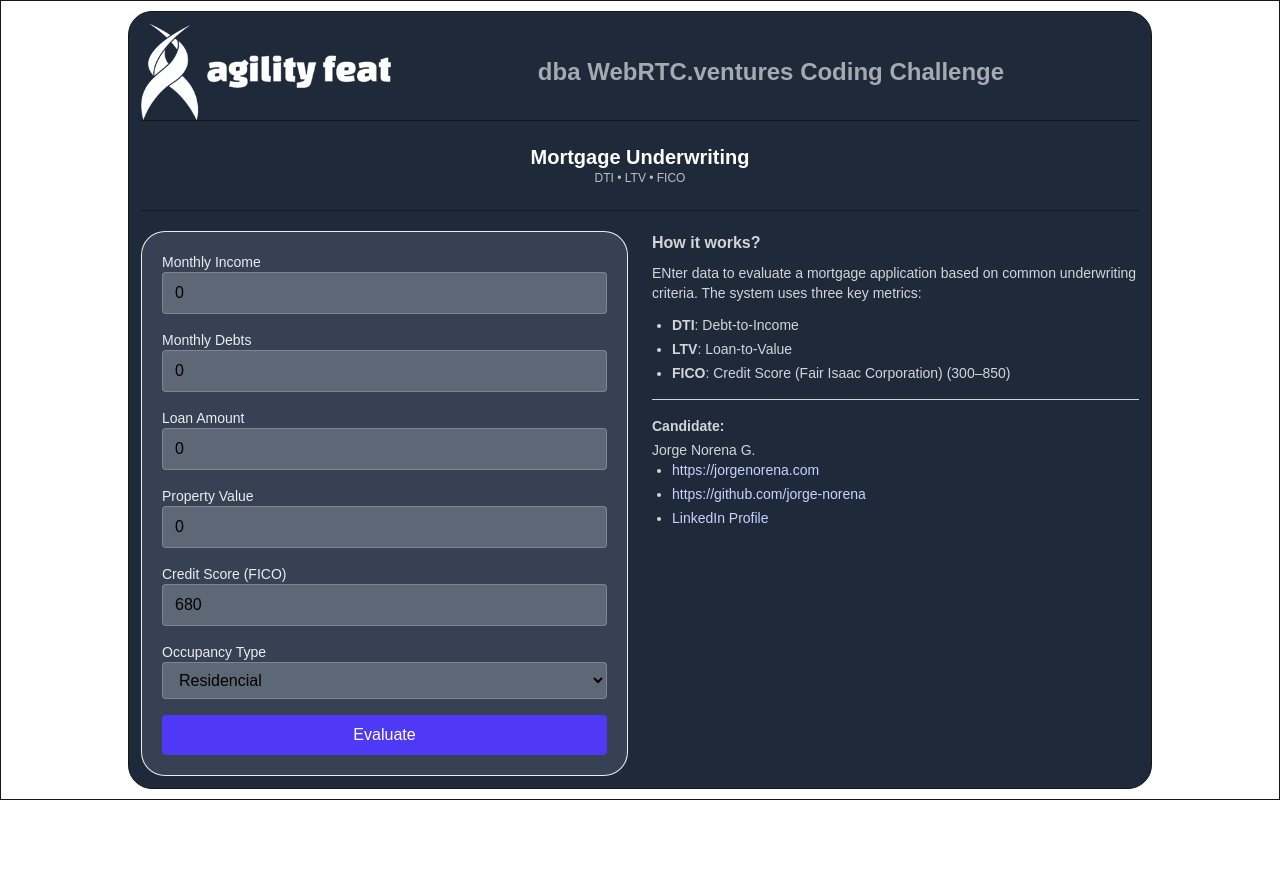
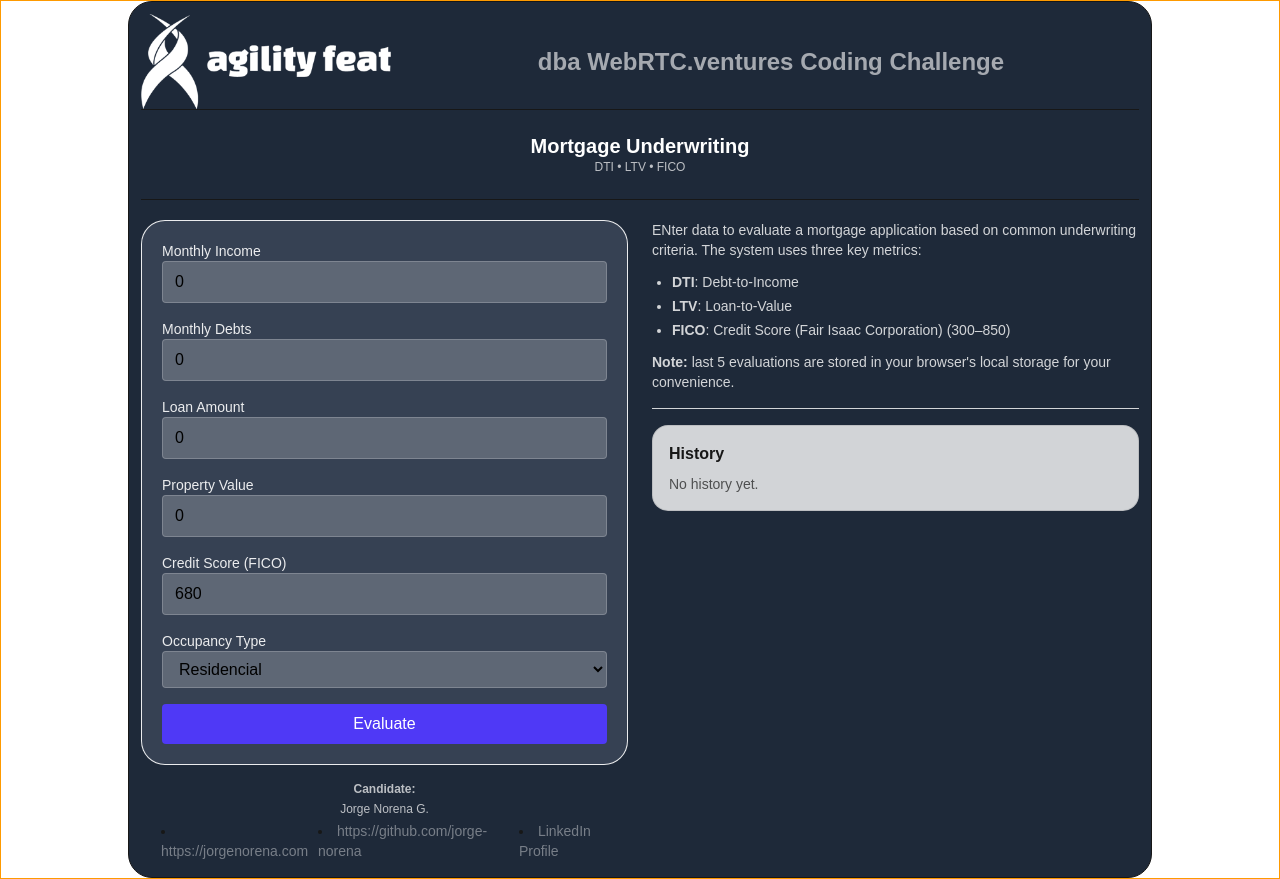
Before and after one commit to jorge-norena/mortgage-calculator, a Next.js app: page / in a window 1280 px wide. Before the commit the page ends 800 px from the top, so only its background shows below. Built offline with nearby package versions, Linux system fonts and the light colour scheme.

Commit message:
History in local-storage

```diff
--- a/app/page.tsx
+++ b/app/page.tsx
@@ -1,52 +1,63 @@
-'use client';
+"use client";
 
-import { useState } from 'react';
-import AppHeader from '@/components/AppHeader';
-import BorrowerForm from '@/components/BorrowerForm';
-import HelpPanel from '@/components/HelpPanel';
-import Modal from '@/components/Modal';
-import DecisionBadge from '@/components/Badge';
-import { BorrowerInput, EvaluationResult, EvaluateResponse } from '@/lib/types';
+import { useEffect, useState } from "react";
+import AppHeader from "@/components/AppHeader";
+import BorrowerForm from "@/components/BorrowerForm";
+import HelpPanel from "@/components/HelpPanel";
+import Credits from "@/components/Credits";
+import Modal from "@/components/Modal";
+import DecisionBadge from "@/components/Badge";
+import HistoryList from "@/components/HistoryList";
+import { BorrowerInput, EvaluationResult, EvaluateResponse } from "@/lib/types";
+import { loadHistory, saveToHistory } from "@/lib/storage";
 
 export default function HomePage() {
   const [result, setResult] = useState<EvaluationResult | null>(null);
   const [open, setOpen] = useState(false);
   const [loading, setLoading] = useState(false);
   const [errorMsg, setErrorMsg] = useState<string | null>(null);
+  const [history, setHistory] = useState<EvaluationResult[]>([]);
+
+  useEffect(() => {
+    setHistory(loadHistory());
+    console.log("Loaded history", loadHistory());
+  }, []);
 
   const handleFormSubmit = async (data: BorrowerInput) => {
     setLoading(true);
     setErrorMsg(null);
     setResult(null);
     try {
-      const res = await fetch('/api/evaluate', {
-        method: 'POST',
-        headers: { 'content-type': 'application/json' },
+      const res = await fetch("/api/evaluate", {
+        method: "POST",
+        headers: { "content-type": "application/json" },
         body: JSON.stringify(data),
       });
       const payload: EvaluateResponse = await res.json();
-      if (!res.ok || 'error' in payload) {
-        setErrorMsg((payload as any).error ?? 'Unable to evaluate');
+      if (!res.ok || "error" in payload) {
+        setErrorMsg((payload as any).error ?? "Unable to evaluate");
       } else {
-        setResult(payload as EvaluationResult);
-        setOpen(true); // ⬅️ abrir modal al recibir resultado
+        const r = payload as EvaluationResult;
+        setResult(r);
+        setOpen(true);
+        saveToHistory(r);
+        setHistory((prev) => [r, ...prev]); // reflejar en UI
       }
     } catch {
-      setErrorMsg('Network or server error');
+      setErrorMsg("Network or server error");
     } finally {
       setLoading(false);
     }
   };
 
   return (
-    <main className="min-h-screen grid place-items-center px-4 border">
-      <div className="w-full max-w-5xl border p-3 bg-gray-800 rounded-3xl shadow-4xl">
+    <main className="min-h-screen grid place-items-center px-4 border border-amber-500">
+      <div className="w-full max-w-5xl border p-3 bg-gray-800 rounded-3xl">
         <AppHeader />
-
         <div className="grid gap-6 md:grid-cols-2 pt-5">
           <section className="card">
             <BorrowerForm onSubmit={handleFormSubmit} />
-
+            <Credits/>
             {loading && <p className="text-sm mt-3 opacity-80">Evaluating…</p>}
             {errorMsg && (
               <p className="text-sm mt-3 text-red-700 border border-red-200 bg-red-50 rounded p-2">
@@ -55,11 +66,19 @@ export default function HomePage() {
             )}
           </section>
 
+          <div className=" gap-6">
             <HelpPanel />
+            <HistoryList
+              items={history}
+              onSelect={(r) => {
+                setResult(r);
+                setOpen(true);
+              }}
+            />
+          </div>
         </div>
       </div>
 
-      {/* Results Modal */}
       <Modal
         open={open && !!result}
         title="Evaluation Result"
@@ -71,44 +90,34 @@ export default function HomePage() {
               <span className="text-sm opacity-70">Decision</span>
               <DecisionBadge value={result.decision} />
             </div>
-
             <div className="grid grid-cols-2 gap-3">
               <div className="rounded-lg border border-black/10 bg-black/5 px-3 py-2">
                 <div className="text-xs opacity-70">DTI</div>
-                <div className="text-base font-semibold">{result.dti.toFixed(2)}</div>
+                <div className="text-base font-semibold">
+                  {result.dti.toFixed(2)}
+                </div>
               </div>
               <div className="rounded-lg border border-black/10 bg-black/5 px-3 py-2">
                 <div className="text-xs opacity-70">LTV</div>
-                <div className="text-base font-semibold">{result.ltv.toFixed(2)}</div>
+                <div className="text-base font-semibold">
+                  {result.ltv.toFixed(2)}
                 </div>
               </div>
-
+            </div>
             {result.reasons.length > 0 && (
-              <div className="grid gap-1">
-                <div className="text-sm font-medium">Reasons</div>
               <ul className="list-disc ml-5 text-sm">
                 {result.reasons.map((r, i) => (
                   <li key={i}>{r}</li>
                 ))}
               </ul>
-              </div>
             )}
-
             <div className="text-xs opacity-70">
               Evaluated at {new Date(result.timestamp).toLocaleString()}
-            </div>
-
-            <div className="mt-2 flex justify-end gap-2">
-              <button
-                onClick={() => setOpen(false)}
-                className="btn"
-              >
-                Close
-              </button>
             </div>
           </div>
         )}
       </Modal>
+      {/* <Credits /> */}
     </main>
   );
 }
--- /dev/null
+++ b/components/Credits.tsx
@@ -0,0 +1,15 @@
+export default function Credits() {
+  return (
+    <div className="text-xs">
+        <div className="mt-4 ">
+        <h2 className="mb-1 text-white/70 text-center"><strong>Candidate:</strong></h2>
+        <p className="mb-1 text-white/70 text-center">Jorge Norena G.</p>
+        <div className="list-disc ml-5 text-sm space-y-1 flex justify-between">
+        <li><a className="text-white/40 hover:text-indigo-300" target="_blank" href="https://jorgenorena.com">https://jorgenorena.com</a> </li>
+        <li><a className="text-white/40 hover:text-indigo-300" target="_blank" href="https://github.com/jorge-norena">https://github.com/jorge-norena</a></li>
+        <li><a className="text-white/40 hover:text-indigo-300"  target="_blank" href="https://www.linkedin.com/in/jorge-norena-full-stack/">LinkedIn Profile</a></li>
+      </div>
+      </div>
+    </div>
+  )
+}
--- a/components/HelpPanel.tsx
+++ b/components/HelpPanel.tsx
@@ -3,7 +3,6 @@
 export default function HelpPanel() {
   return (
     <aside className="card text-white/80">
-      <h2 className="text-base font-semibold mb-2">How it works?</h2>
       <p className="text-sm mb-3">
         ENter data to evaluate a mortgage application based on common
         underwriting criteria. The system uses three key metrics:
@@ -13,8 +12,12 @@ export default function HelpPanel() {
         <li><strong>LTV</strong>: Loan-to-Value</li>
         <li><strong>FICO</strong>: Credit Score (Fair Isaac Corporation) (300–850)</li>
       </ul>
+      <p className="text-sm mt-3">
+        <strong>Note:</strong> last 5 evaluations are stored in your browser's local storage for
+        your convenience.
+      </p>
       <hr className="my-4" />
-      <div className="mt-4 text-sm">
+      {/* <div className="mt-4 text-sm">
         <h2 className="mb-1"><strong>Candidate:</strong></h2>
         <p>Jorge Norena G.</p>
         <ul className="list-disc ml-5 text-sm space-y-1">
@@ -22,7 +25,7 @@ export default function HelpPanel() {
         <li><a className="text-indigo-200 hover:text-indigo-500" target="_blank" href="https://github.com/jorge-norena">https://github.com/jorge-norena</a></li>
         <li><a className="text-indigo-200 hover:text-indigo-500"  target="_blank" href="https://www.linkedin.com/in/jorge-norena-full-stack/">LinkedIn Profile</a></li>
       </ul>
-      </div>
+      </div> */}
     </aside>
   );
 }
--- /dev/null
+++ b/components/HistoryList.tsx
@@ -0,0 +1,44 @@
+"use client";
+
+import { EvaluationResult } from "@/lib/types";
+
+export default function HistoryList({
+  items,
+  onSelect,
+}: {
+  items: EvaluationResult[];
+  onSelect: (r: EvaluationResult) => void;
+}) {
+  return (
+    <aside className="rounded-2xl border border-black/10 bg-white/80 p-4">
+      <h3 className="text-base font-semibold mb-2">History</h3>
+
+      {items.length === 0 && (
+        <p className="text-sm opacity-70">No history yet.</p>
+      )}
+
+      <ul className="grid gap-2">
+        {items.map((r, i) => (
+          <li
+            key={r.timestamp + i}
+            className="rounded-lg border border-black/10 px-3 py-2 bg-black/5 hover:bg-black/10 cursor-pointer"
+            onClick={() => onSelect(r)}
+          >
+            <div className="flex items-center justify-between">
+              <span className="text-sm font-medium">{r.decision}</span>
+              <span className="text-xs opacity-70">
+                {new Date(r.timestamp).toLocaleString()}
+              </span>
+            </div>
+            <div className="text-xs opacity-80">
+              DTI {r.dti.toFixed(2)} • LTV {r.ltv.toFixed(2)} • FICO{" "}
+              {r.input.fico}
+            </div>
+          </li>
+        ))}
+      </ul>
+
+
+    </aside>
+  );
+}
--- /dev/null
+++ b/lib/storage.ts
@@ -0,0 +1,22 @@
+import { EvaluationResult } from './types';
+const KEY = 'mortages-history';
+
+export function loadHistory(): EvaluationResult[] {
+  if (typeof window === 'undefined') return [];
+  try {
+    return JSON.parse(localStorage.getItem(KEY) || '[]');
+  } catch {
+    return [];
+  }
+}
+
+export function saveToHistory(item: EvaluationResult) {
+  if (typeof window === 'undefined') return;
+  const prev = loadHistory();
+  const next = [item, ...prev].slice(0, 5); // Store only last 5
+  localStorage.setItem(KEY, JSON.stringify(next));
+}
+export function clearHistory() {
+  if (typeof window === 'undefined') return;
+  localStorage.removeItem(KEY);
+}
```
Lines whose indentation alone changed are shown as unchanged.
